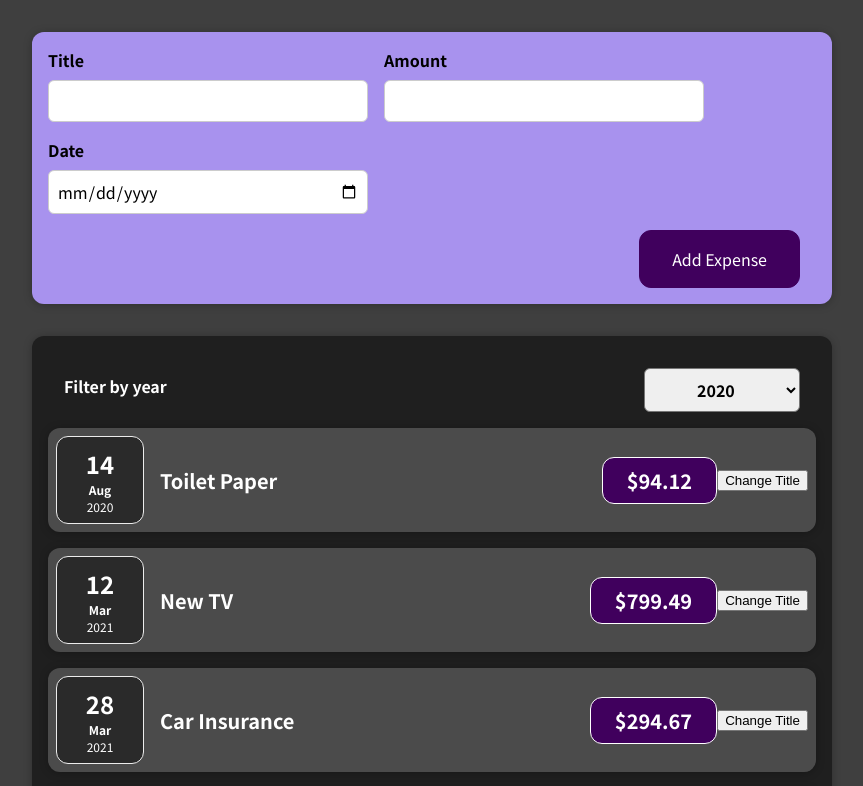
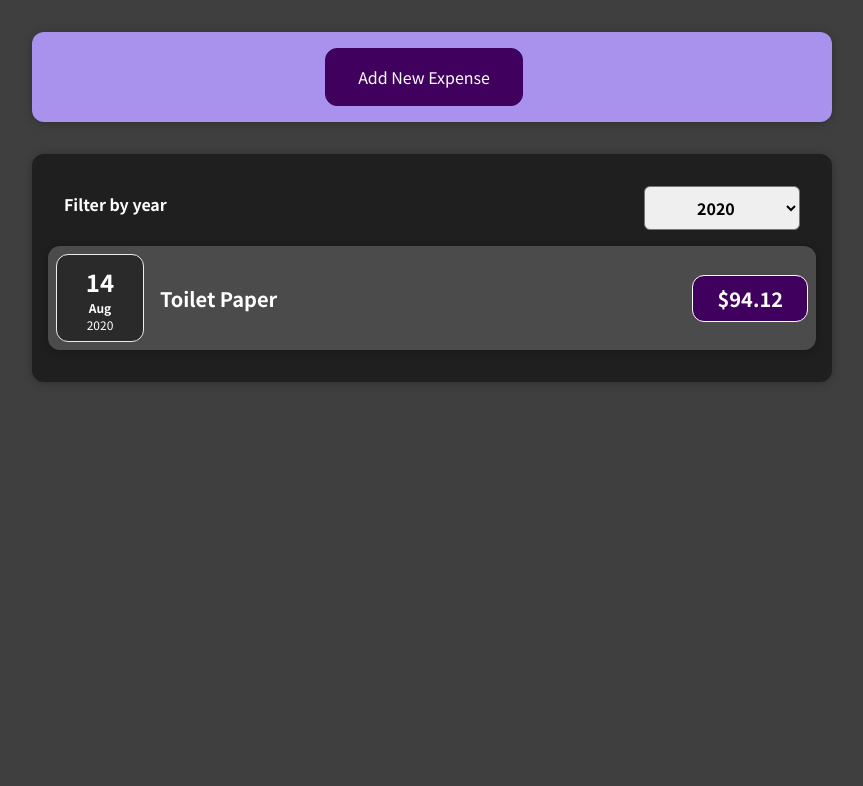
Before and after one commit to Coops023/react-expense-tracker, a React (Create React App) app: page / in a window 1280 px wide. Shown: the top 786 px of the page, without its empty margins (208-1071 px from the left). Built offline with nearby package versions, Linux system fonts and the light colour scheme.

Commit message:
list is dynamic, form hidden when not in use

```diff
--- a/src/App.js
+++ b/src/App.js
@@ -1,8 +1,7 @@
 import Expenses from "./components/Expenses/Expenses";
 import NewExpense from "./components/NewExpense/NewExpense";
-
-function App() {
-  const expenses = [
+import { useState } from "react";
+const initialExpenses = [
   {
     id: "e1",
     title: "Toilet Paper",
@@ -29,15 +28,19 @@ function App() {
   },
 ];
 
+function App() {
+  const [expenses, setExpenses] = useState(initialExpenses);
+
   const addExpenseHandler = (expense) => {
-    console.log("in app js");
-    console.log(expense);
+    setExpenses((prevExpenses) => {
+      return [expense, ...prevExpenses];
+    });
   };
 
   return (
     <div>
       <NewExpense onAddExpense={addExpenseHandler} />
-      <Expenses expenses={expenses} />
+      <Expenses items={expenses} />
     </div>
   );
 }
--- a/src/components/Expenses/ExpenseItem.jsx
+++ b/src/components/Expenses/ExpenseItem.jsx
@@ -1,23 +1,17 @@
-import { useState } from "react";
 import Card from "../UI/Card";
 import ExpenseDate from "./ExpenseDate";
 import "./ExpenseItem.css";
 
 export default function ExpenseItem(props) {
-  const [title, setTitle] = useState(props.expenses.title);
-
-  const clickHandler = () => {
-    setTitle("Updated");
-  };
-
   return (
+    <li>
       <Card className="expense-item">
         <ExpenseDate date={props.expenses.date} />
         <div className="expense-item__description">
-        <h2>{title}</h2>
+          <h2>{props.expenses.title}</h2>
           <div className="expense-item__price">${props.expenses.amount}</div>
         </div>
-      <button onClick={clickHandler}>Change Title</button>
       </Card>
+    </li>
   );
 }
--- a/src/components/Expenses/Expenses.jsx
+++ b/src/components/Expenses/Expenses.jsx
@@ -3,6 +3,7 @@ import Card from "../UI/Card";
 import ExpenseItem from "./ExpenseItem";
 import "./Expenses.css";
 import ExpensesFilter from "../ExpensesFilter/ExpensesFilter";
+import ExpensesList from "./ExpensesList";
 
 export default function Expenses(props) {
   const [filteredYear, setFilteredYear] = useState("2020");
@@ -11,13 +12,31 @@ export default function Expenses(props) {
     setFilteredYear(filtered);
   };
 
+  const filteredExpenses = props.items.filter((element) => {
+    return element.date.getFullYear().toString() === filteredYear;
+  });
+
   return (
     <Card className="expenses">
       <ExpensesFilter selected={filteredYear} onFilter={filterhandler} />
-      <ExpenseItem expenses={props.expenses[0]} />
-      <ExpenseItem expenses={props.expenses[1]} />
-      <ExpenseItem expenses={props.expenses[2]} />
-      <ExpenseItem expenses={props.expenses[3]} />
+      <ExpensesList items={filteredExpenses} />
+
+      {/* 2 different ways to set condition statement in JSX code */}
+
+      {/* {filteredExpenses.length === 0 && <p>No expenses found!</p>}
+
+      {filteredExpenses.length > 0 &&
+        filteredExpenses.map((element) => {
+          return <ExpenseItem key={element.id} expenses={element} />;
+        })} */}
+
+      {/* {filteredExpenses.length === 0 ? (
+        <p>No expenses found!</p>
+      ) : (
+        filteredExpenses.map((element) => {
+          return <ExpenseItem key={element.id} expenses={element} />;
+        })
+      )} */}
     </Card>
   );
 }
--- /dev/null
+++ b/src/components/Expenses/ExpensesList.css
@@ -0,0 +1,9 @@
+.expenses-list {
+  list-style: none;
+  padding: 0;
+}
+
+.expenses-list__fallback {
+  color: white;
+  text-align: center;
+}
--- /dev/null
+++ b/src/components/Expenses/ExpensesList.jsx
@@ -0,0 +1,17 @@
+import React from "react";
+import ExpenseItem from "./ExpenseItem";
+import "./ExpensesList.css";
+
+export default function ExpensesList(props) {
+  if (props.items.length === 0) {
+    return <h2 className="expenses-list__fallback">Found no expenses.</h2>;
+  }
+
+  return (
+    <ul className="expenses-list">
+      {props.items.map((element) => {
+        return <ExpenseItem key={element.id} expenses={element} />;
+      })}
+    </ul>
+  );
+}
--- a/src/components/NewExpense/ExpenseForm.jsx
+++ b/src/components/NewExpense/ExpenseForm.jsx
@@ -5,38 +5,19 @@ export default function ExpenseForm(props) {
   const [enteredTitle, setEnteredTitle] = useState("");
   const [enteredAmount, setEnteredAmount] = useState("");
   const [enteredDate, setEnteredDate] = useState("");
+  const [formContent, setFormContent] = useState(false);
 
-  //   const [userInput, setUserInput] = useState({
-  //     enteredTitle: "",
-  //     enteredAmount: "",
-  //     enteredDate: "",
-  //   });
+  const showContentHandler = () => setFormContent(true);
+  const hideContentHandler = () => setFormContent(false);
 
   const titleChangeHandler = (e) => {
     setEnteredTitle(e.target.value);
-
-    // setUserInput({
-    //   ...userInput,
-    //   enteredTitle: e.target.value,
-    // });
-
-    // setUserInput((prevState) => {
-    //   return { ...prevState, enteredTitle: e.target.value };
-    // });
   };
   const amountChangeHandler = (e) => {
     setEnteredAmount(e.target.value);
-    // setUserInput({
-    //   ...userInput,
-    //   enteredAmount: e.target.value,
-    // });
   };
   const dateChangeHandler = (e) => {
     setEnteredDate(e.target.value);
-    // setUserInput({
-    //   ...userInput,
-    //   enteredDate: e.target.value,
-    // });
   };
 
   const submitHandler = (e) => {
@@ -52,9 +33,17 @@ export default function ExpenseForm(props) {
     setEnteredTitle("");
     setEnteredDate("");
     setEnteredAmount("");
+
+    setFormContent(false);
   };
 
   return (
+    <div>
+      {!formContent ? (
+        <form>
+          <button onClick={showContentHandler}>Add New Expense</button>
+        </form>
+      ) : (
         <form onSubmit={submitHandler}>
           <div className="new-expense__controls">
             <div className="new-expense__control">
@@ -87,8 +76,11 @@ export default function ExpenseForm(props) {
             </div>
           </div>
           <div className="new-expense__actions">
+            <button onClick={hideContentHandler}>Cancel</button>
             <button type="submit">Add Expense</button>
           </div>
         </form>
+      )}
+    </div>
   );
 }
```
Also changed, not shown: 1 other file (tests, documents, lock files or other folders). Lines whose indentation alone changed are shown as unchanged.
